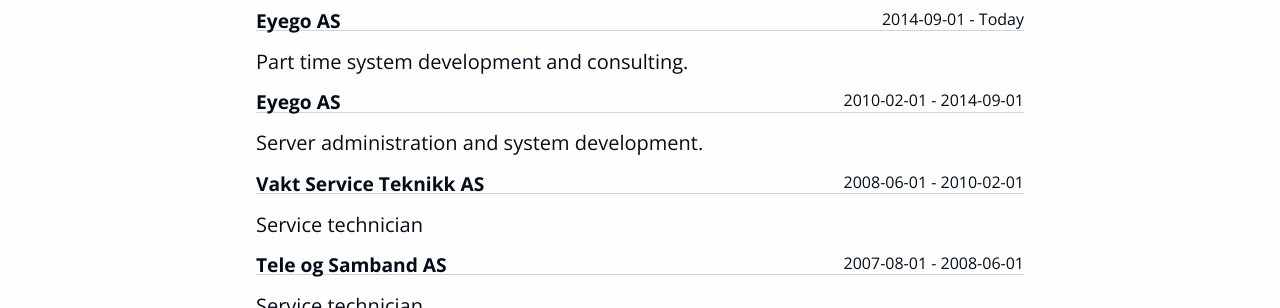
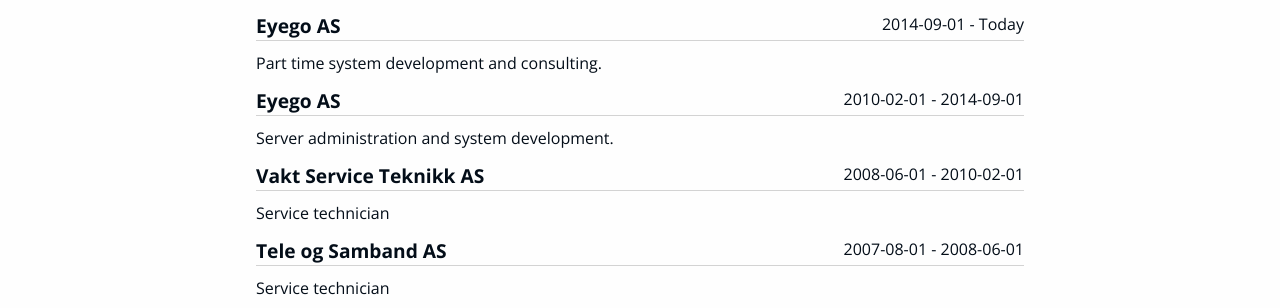
Before and after one commit to plastboks/plastboks.github.io, a plain HTML site: page index.html in a window 1280 px wide. Shown: the part 485-793 px from the top of the page. Drawn offline with nearby package versions, Linux system fonts and the light colour scheme.

Commit message:
some stylechanges in accordance with the validation fix
Signed-off-by: Alexander Skjolden <alex@plastboks.net>

```diff
--- a/css/style.css
+++ b/css/style.css
@@ -572,6 +572,7 @@ Placeholder Sections
 
 .cd-section h3.lined {
     border-bottom: 1px solid lightgray;
+    padding: 5px 0px;
 }
 
 .cd-section h3 {
@@ -590,7 +591,6 @@ Placeholder Sections
 }
 
 .cd-section p {
-    padding: 5px 0px;
 }
 
 .cd-section ul li.title {
@@ -643,7 +643,7 @@ Placeholder Sections
     font-size: 1.2rem;
   }
   .cd-section p {
-    font-size: 20px;
-    font-size: 1.25rem;
+    font-size: 16px;
+    font-size: 1rem;
   }
 }
```
